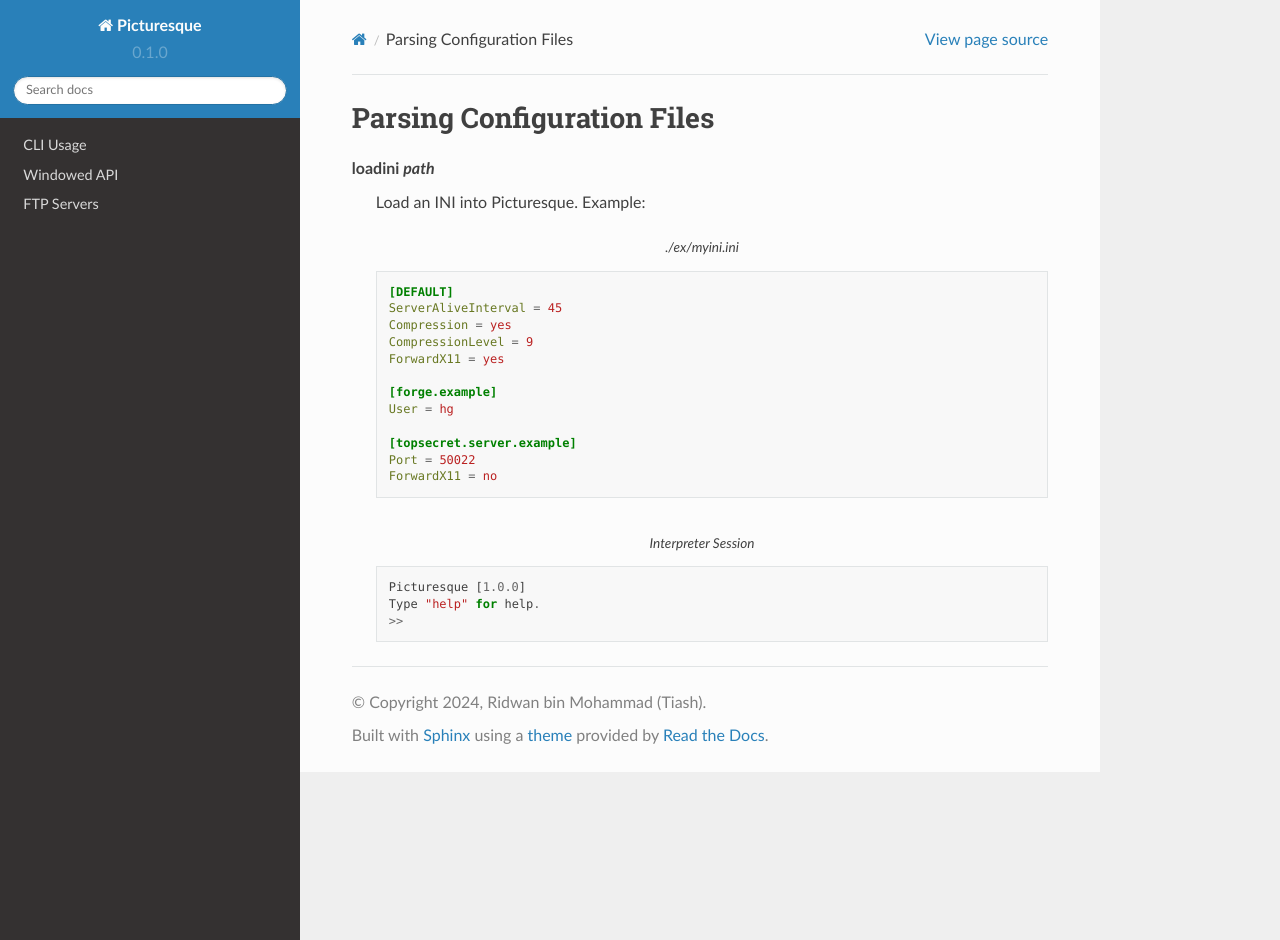
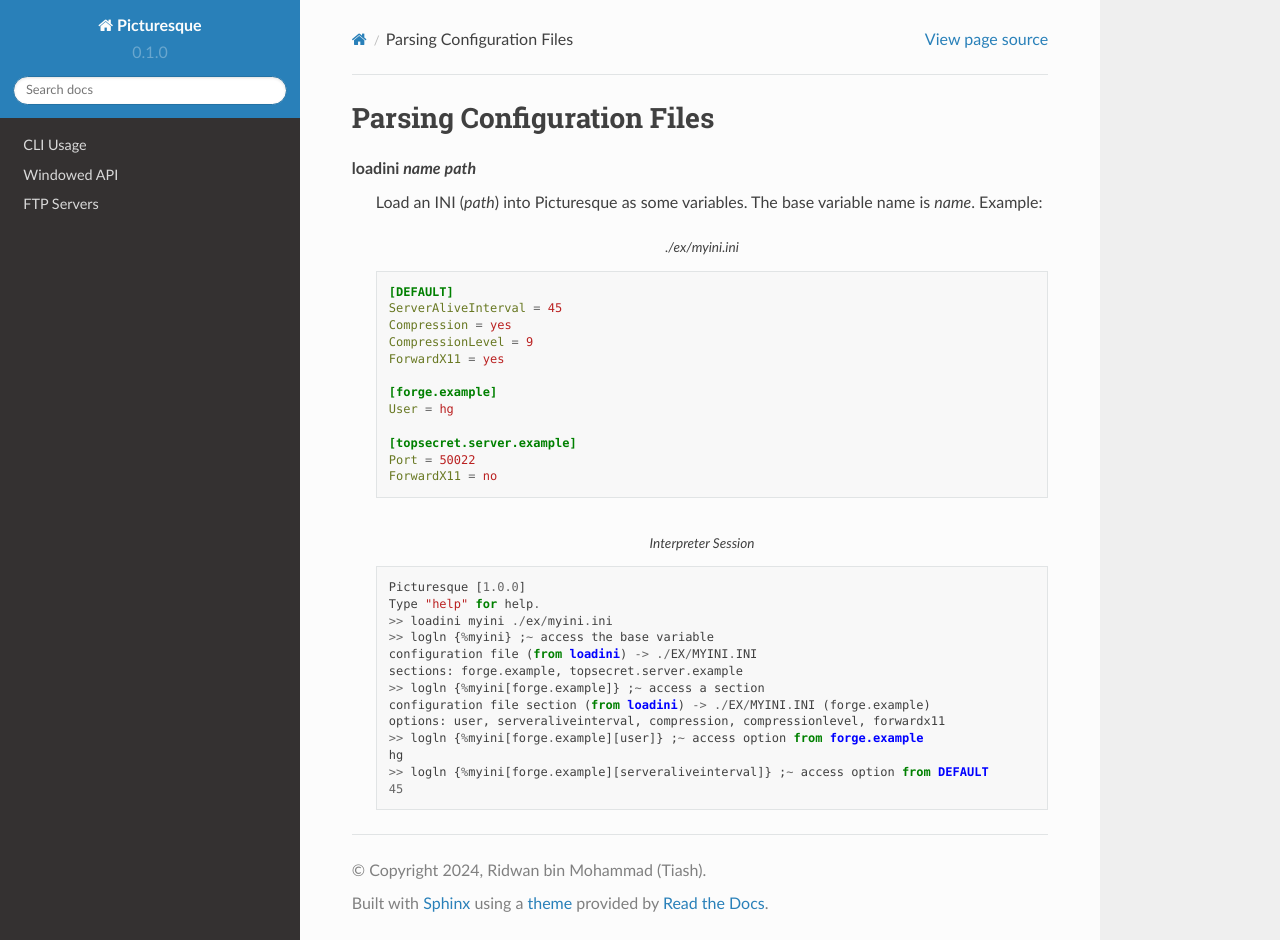
Before and after one commit to tiashDev/pic-docs, a Sphinx documentation site: the page built from docs/source/config_parse.rst, in a window 1280 px wide and 940 px high. Built offline with Sphinx 7.4.7 and the Read the Docs theme 2.0.0, drawn with Linux system fonts in a browser that asks for light colours.

Commit message:
Update config_parse.rst

```diff
--- a/docs/source/config_parse.rst
+++ b/docs/source/config_parse.rst
@@ -1,8 +1,8 @@
 Parsing Configuration Files
 ===========================
 
-loadini *path*
-   Load an INI into Picturesque. Example:
+loadini *name* *path*
+   Load an INI (*path*) into Picturesque as some variables. The base variable name is *name*. Example:
 
    .. code-block:: ini
       :caption: ./ex/myini.ini
@@ -25,4 +25,14 @@ loadini *path*
 
       Picturesque [1.0.0]
       Type "help" for help.
-      >>
+      >> loadini myini ./ex/myini.ini
+      >> logln {%myini} ;~ access the base variable
+      configuration file (from loadini) -> ./EX/MYINI.INI
+      sections: forge.example, topsecret.server.example
+      >> logln {%myini[forge.example]} ;~ access a section
+      configuration file section (from loadini) -> ./EX/MYINI.INI (forge.example)
+      options: user, serveraliveinterval, compression, compressionlevel, forwardx11
+      >> logln {%myini[forge.example][user]} ;~ access option from forge.example
+      hg
+      >> logln {%myini[forge.example][serveraliveinterval]} ;~ access option from DEFAULT
+      45
```
